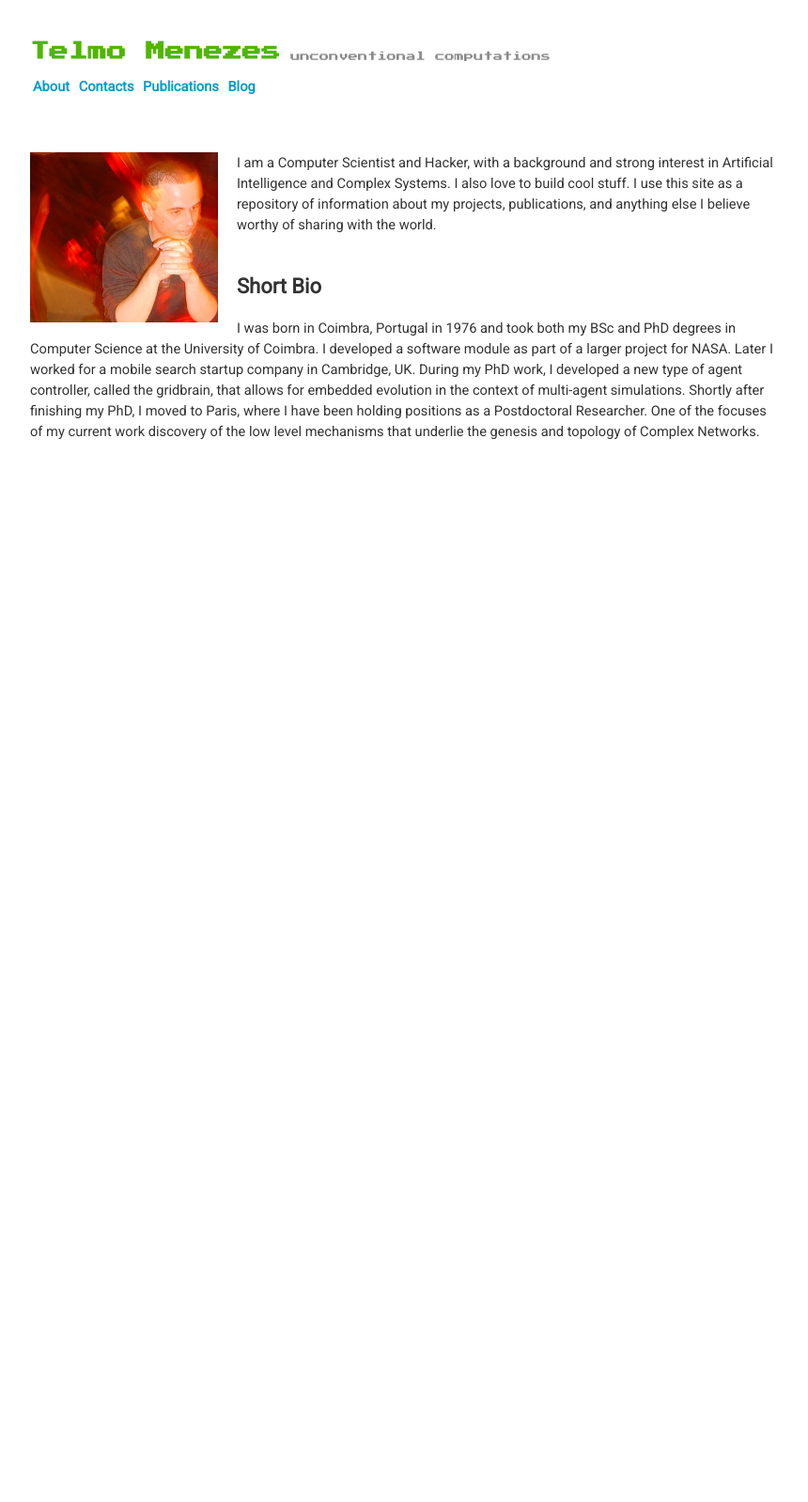
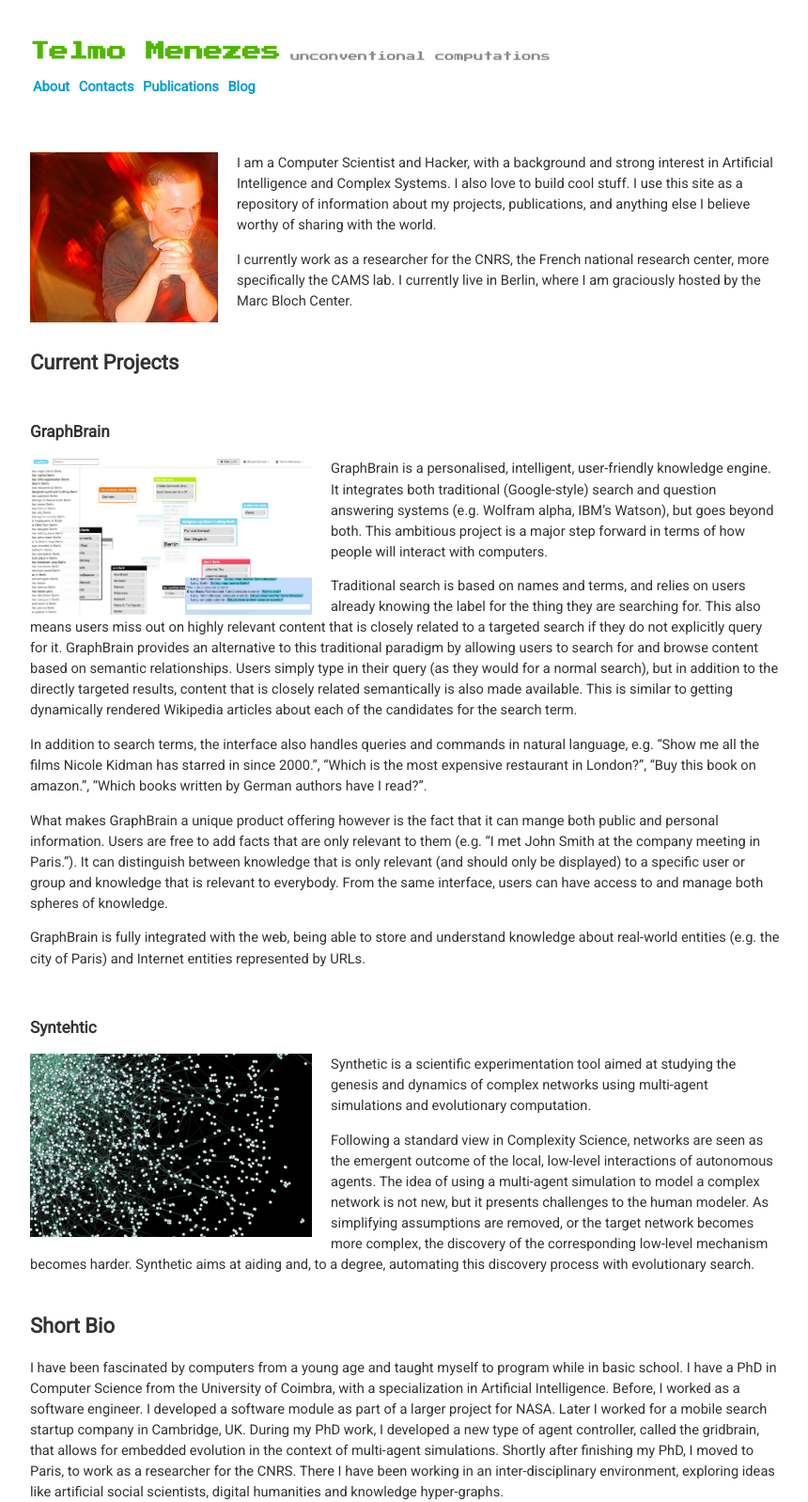
Before and after one commit to telmomenezes/telmomenezes.github.io, a Jekyll site: the page built from index.md, in a window 1280 px wide. Shown: the whole page at 94% size, without its empty margins (208-1068 px from the left). Built offline with Jekyll 4.4.1, drawn with Linux system fonts in a browser that asks for light colours; Markdown is read by kramdown in place of the engine named in the settings; before the commit the page ends 944 px from its top, so only the background shows below that.

Commit message:
projects

```diff
--- a/css/main.css
+++ b/css/main.css
@@ -34,7 +34,7 @@ p {
 }
 
 a {
-  color: #00a;
+  color: #049cce;
 }
 
 a:hover {
@@ -42,7 +42,11 @@ a:hover {
 }
 
 a:visited {
-  color: #a0a;
+  color: #0e31d5;
+}
+
+strong {
+  color: #b90035;
 }
 
 .site {
--- a/index.md
+++ b/index.md
@@ -7,6 +7,32 @@ title: Telmo Menezes
 
 I am a Computer Scientist and Hacker, with a background and strong interest in Artificial Intelligence and Complex Systems. I also love to build cool stuff. I use this site as a repository of information about my projects, publications, and anything else I believe worthy of sharing with the world.
 
+I currently work as a researcher for the CNRS, the French national research center, more specifically the CAMS lab. I currently live in Berlin, where I am graciously hosted by the Marc Bloch Center.
+
+## Current Projects
+
+### GraphBrain
+
+<img src="{{ site.baseurl }}images/graphbrain.png" width="300px" align="left" style="margin-right:20px"/>
+
+GraphBrain is a personalised, intelligent, user-friendly knowledge engine. It integrates both traditional (Google-style) search and question answering systems (e.g. Wolfram alpha, IBM's Watson), but goes beyond both. This ambitious project is a major step forward in terms of how people will interact with computers.
+
+Traditional search is based on names and terms, and relies on users already knowing the label for the thing they are searching for. This also means users miss out on highly relevant content that is closely related to a targeted search if they do not explicitly query for it. GraphBrain provides an alternative to this traditional paradigm by allowing users to search for and browse content based on semantic relationships. Users simply type in their query (as they would for a normal search), but in addition to the directly targeted results, content that is closely related semantically is also made available. This is similar to getting dynamically rendered Wikipedia articles about each of the candidates for the search term.
+
+In addition to search terms, the interface also handles queries and commands in natural language, e.g. “Show me all the films Nicole Kidman has starred in since 2000.”, “Which is the most expensive restaurant in London?”, “Buy this book on amazon.”, "Which books written by German authors have I read?".
+
+What makes GraphBrain a unique product offering however is the fact that it can mange both public and personal information. Users are free to add facts that are only relevant to them (e.g. "I met John Smith at the company meeting in Paris."). It can distinguish between knowledge that is only relevant (and should only be displayed) to a specific user or group and knowledge that is relevant to everybody. From the same interface, users can have access to and manage both spheres of knowledge.
+
+GraphBrain is fully integrated with the web, being able to store and understand knowledge about real-world entities (e.g. the city of Paris) and Internet entities represented by URLs.
+
+### Syntehtic
+
+<img src="{{ site.baseurl }}images/synthetic.png" width="300px" align="left" style="margin-right:20px"/>
+
+Synthetic is a scientific experimentation tool aimed at studying the genesis and dynamics of complex networks using multi-agent simulations and evolutionary computation.
+
+Following a standard view in Complexity Science, networks are seen as the emergent outcome of the local, low-level interactions of autonomous agents. The idea of using a multi-agent simulation to model a complex network is not new, but it presents challenges to the human modeler. As simplifying assumptions are removed, or the target network becomes more complex, the discovery of the corresponding low-level mechanism becomes harder. Synthetic aims at aiding and, to a degree, automating this discovery process with evolutionary search.
+
 ## Short Bio
 
-I was born in Coimbra, Portugal in 1976 and took both my BSc and PhD degrees in Computer Science at the University of Coimbra. I developed a software module as part of a larger project for NASA. Later I worked for a mobile search startup company in Cambridge, UK. During my PhD work, I developed a new type of agent controller, called the gridbrain, that allows for embedded evolution in the context of multi-agent simulations. Shortly after finishing my PhD, I moved to Paris, where I have been holding positions as a Postdoctoral Researcher. One of the focuses of my current work discovery of the low level mechanisms that underlie the genesis and topology of Complex Networks.
+I have been fascinated by computers from a young age and taught myself to program while in basic school. I have a PhD in Computer Science from the University of Coimbra, with a specialization in Artificial Intelligence. Before, I worked as a software engineer. I developed a software module as part of a larger project for NASA. Later I worked for a mobile search startup company in Cambridge, UK. During my PhD work, I developed a new type of agent controller, called the gridbrain, that allows for embedded evolution in the context of multi-agent simulations. Shortly after finishing my PhD, I moved to Paris, to work as a researcher for the CNRS. There I have been working in an inter-disciplinary environment, exploring ideas like artificial social scientists, digital humanities and knowledge hyper-graphs.
```
Also changed, not shown: images/graphbrain.png (added), images/synthetic.png (added).
